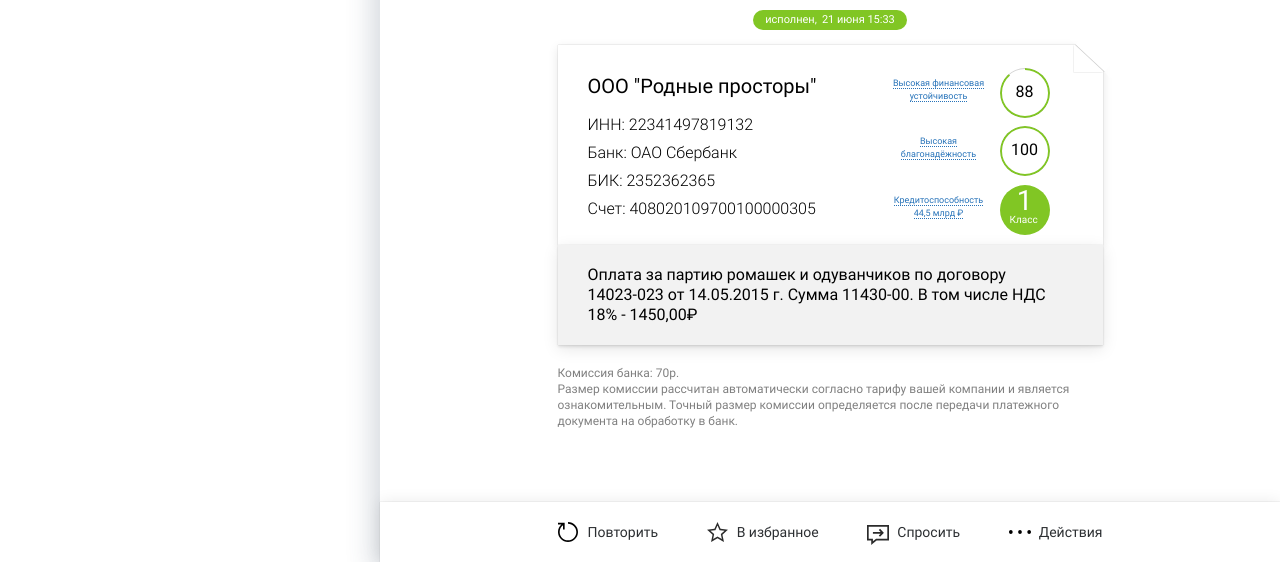
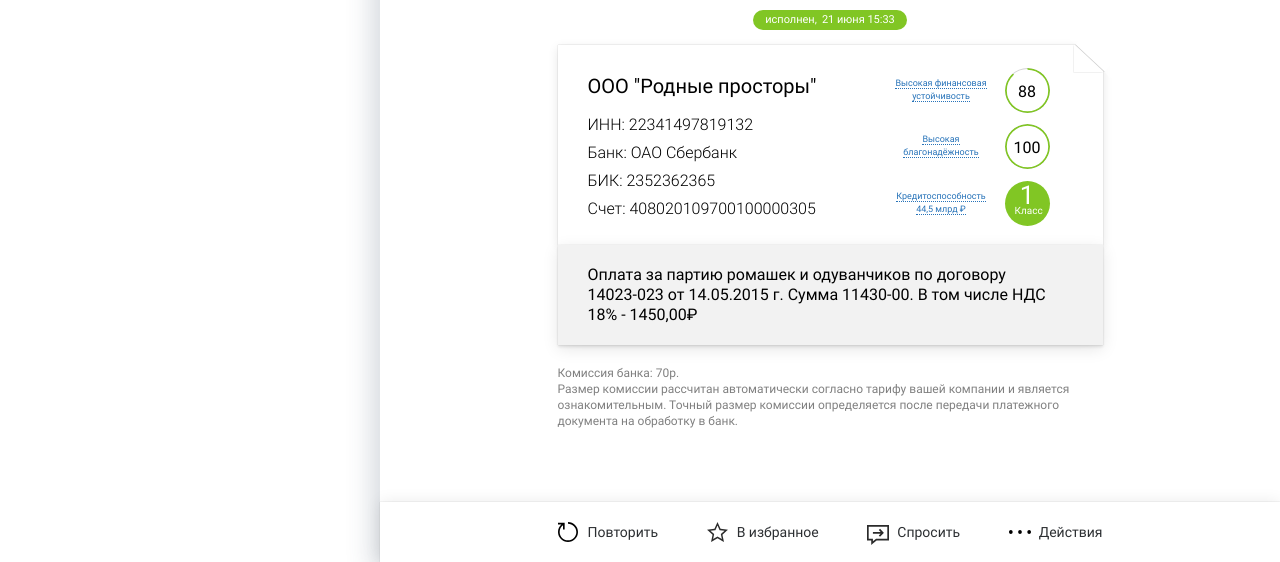
Before and after one commit to DrannikovVladimir/markupTest, a website: page source/index.html in a window 1280 px wide. Shown: the part 238-800 px from the top of the page. Drawn offline with nearby package versions, Linux system fonts and the light colour scheme; files that its build step writes are made by us from their sources.

Commit message:
Изменил размер иконок в блоке features

```diff
--- a/source/sass/blocks/features.scss
+++ b/source/sass/blocks/features.scss
@@ -17,6 +17,8 @@
 
 .features__graph {
   position: relative;
+
+  padding-bottom: 3px;
 }
 
 .features__value {
@@ -29,8 +31,8 @@
 }
 
 .features__bar {
-  width: 50px;
-  height: 50px;
+  width: 45px;
+  height: 45px;
   fill: #FFFFFF;
   stroke: $accent-color;
   stroke-width: 2px;
@@ -43,8 +45,8 @@
 .features__class {
   position: relative;
 
-  width: 50px;
-  height: 50px;
+  width: 45px;
+  height: 45px;
   border-radius: 50%;
 
   color: #FFFFFF;
@@ -54,8 +56,8 @@
 }
 
 .features__class-value {
-  font-size: 28px;
-  line-height: 32px;
+  font-size: 26px;
+  line-height: 28px;
 }
 
 .features__class-text {
```
